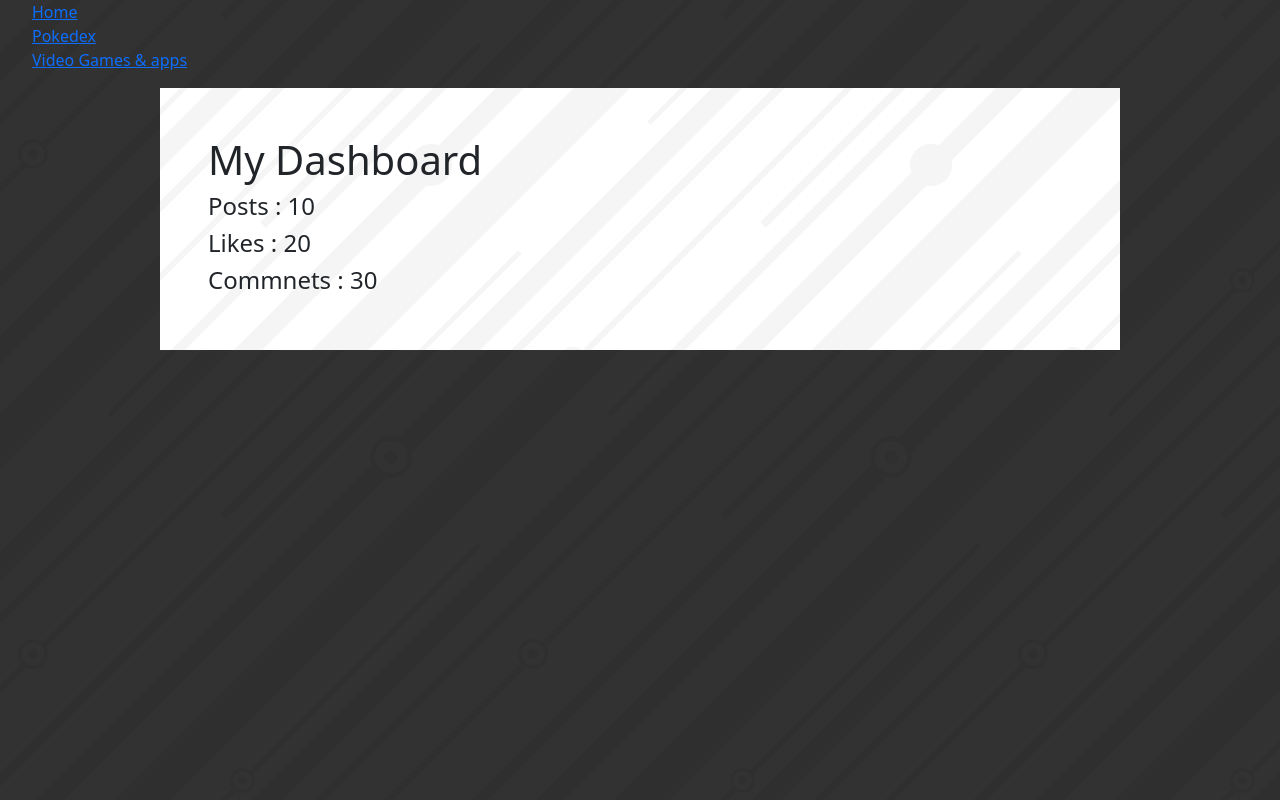
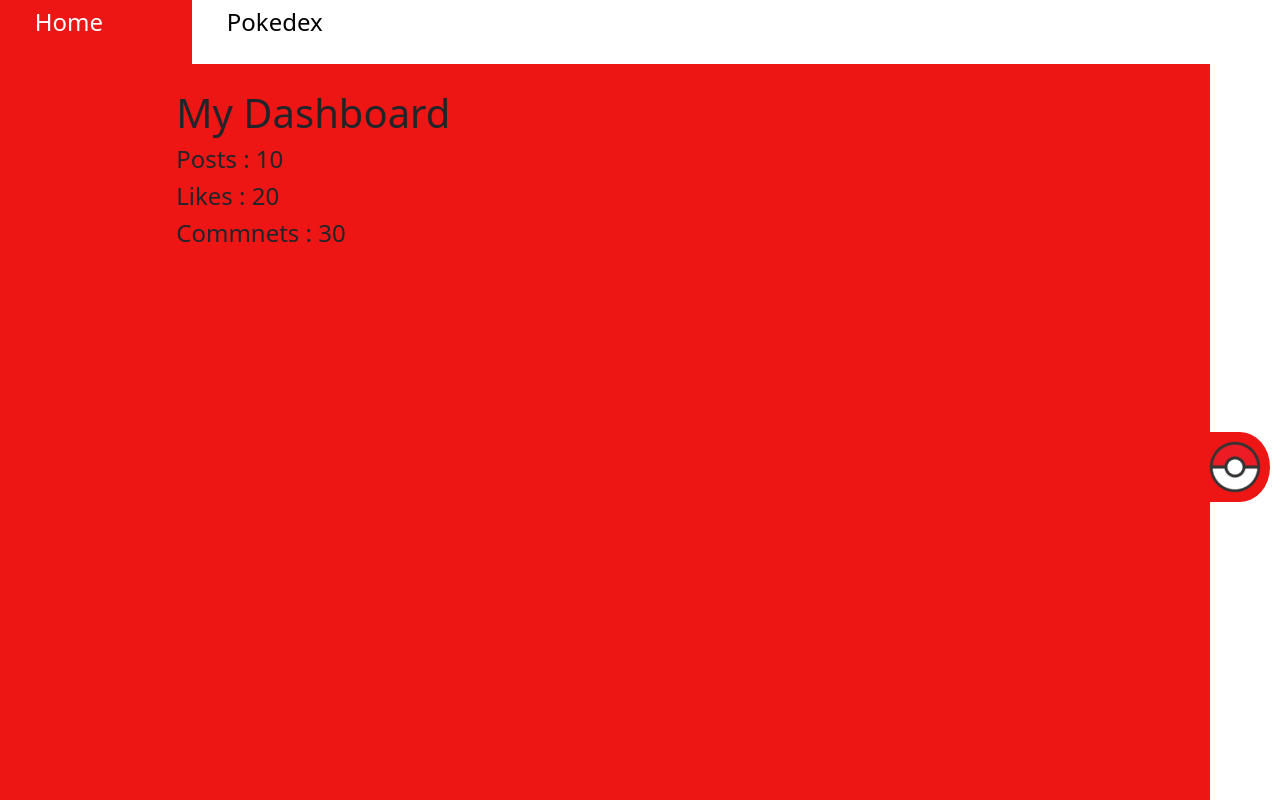
Before and after one commit to Silverdom/Pokedex-next, a Next.js app: page /dashboard in a window 1280 px wide. Built offline with nearby package versions, Linux system fonts and the light colour scheme.

Commit message:
Revamp of the application

```diff
--- a/src/pages/_app.js
+++ b/src/pages/_app.js
@@ -2,6 +2,7 @@
 import 'bootstrap/dist/css/bootstrap.css'
 import Head from "next/head";
 import Pokemainnav from './components/Pokemainnav'
+import Image from 'next/image';
 import { StrictMode } from 'react';
 
 export default function App({ Component, pageProps }) {
@@ -13,8 +14,18 @@
         <meta name="description" content="Application which displays all pokemons with details about type,species and many more" />
       </Head>
       <Pokemainnav />
-      <div className='cs-container w-75 m-auto p-5'>
-        <Component { ...pageProps } />
+      <div class="container-fluid p-0 m-0">
+        <div class="main-container">
+          <div className='cs-container'>
+            <Component { ...pageProps } />
+          </div>
+
+          <div class="poke-loader-container">
+            <div class="poke-loader">
+              <img src="/pokeball_PNG_colored.png" width="50px" height="50px" />
+            </div>
+          </div>
+        </div>
       </div>
     </StrictMode>
   )
--- a/src/pages/components/Pokemainnav.js
+++ b/src/pages/components/Pokemainnav.js
@@ -2,11 +2,10 @@
 
 const Pokemainnav = () => {
   return (
-    <nav>
-      <ul>
-        <li><Link href="/">Home</Link></li>
+    <nav className="main-nav">
+      <ul className="nav d-flex">
+        <li className="nav-active"><Link href="/">Home</Link></li>
         <li><Link href="/pokedex">Pokedex</Link></li>
-        <li><Link href="/apps">Video Games & apps</Link></li>
       </ul>
     </nav>
   );
--- a/src/pages/pokedex/index.js
+++ b/src/pages/pokedex/index.js
@@ -34,8 +34,10 @@
   } else {
     element = (
       <>
-        <PokeSearch setPokeList={setFilteredPokemonList} pokeList={pokemonList}/>
-        <PokeListLoader offset={0} limit={12} pokeListDefault={pokemonList}/>
+        <PokeSearch setPokeList={ setFilteredPokemonList } pokeList={ pokemonList } />
+        <div className="add-scroll">
+          <PokeListLoader offset={ 0 } limit={ 12 } pokeListDefault={ pokemonList } />
+        </div>
       </>
     );
   }
--- a/src/styles/globals.css
+++ b/src/styles/globals.css
@@ -15,10 +15,6 @@
     --background-start-rgb: 0, 0, 0;
     --background-end-rgb: 0, 0, 0;
   }
-}
-
-body {
-  background: #fff url(../../public/body_bg.png);
 }
 
 .type-grass {
@@ -59,6 +55,96 @@
   height: 225px;
 }
 
+@keyframes container {
+  from {
+    transform: translateX(-95vw);
+  }
+
+  to {
+    transform: translateX(0px);
+  }
+}
+
+@keyframes rotateinf {
+  from {
+    transform: rotate(0deg);
+  }
+
+  to {
+    transform: rotate(360deg);
+  }
+}
 .cs-container {
-  background: #fff url(../../public/container_bg.png);
+  overflow-y: hidden;
+  width: 75%;
+  height: 95%;
+  margin: auto;
+  padding: 25px;
 }
+.main-container {
+  background-color: #ee1515;
+  width: calc(100vw - 70px);
+  height: 92vh;
+  margin-right: 100vw;
+  animation-name: container;
+  animation-duration: 1s;
+  position: relative;
+}
+
+.poke-loader {
+  rotate: 30deg;
+  width: 50px;
+  height: 50px;
+}
+
+.poke-loading {
+  animation: rotateinf 1s linear infinite;
+}
+
+.poke-loader-container {
+  position: absolute;
+  left: 100%;
+  top: 50%;
+  padding: 10px 10px 10px 0px;
+  background-color: #ee1515;
+  border-radius: 0px 50% 50% 0px;
+}
+.main-nav {
+  height: 8vh;
+}
+.add-scroll {
+  height: 100%;
+  overflow: scroll;
+}
+.main-nav ul {
+  height: 100%;
+  color: black;
+}
+.main-nav li {
+  position: relative;
+  z-index: -1;
+  width: 15vw;
+  height: 100%;
+  padding: .24em .3em .25em;
+}
+
+li::after {
+  position: absolute;
+  background-color: #3dc7ef;
+  height: 100%;
+  width: 100%;
+  transform: skewX(-10deg);
+}
+
+.main-nav li a {
+  text-decoration: none;
+  list-style: none;
+  color: unset;
+  font-size: 1.5rem;
+  margin-left: 30px;
+  max-width: max-content;
+}
+.nav-active {
+  background-color: #ee1515;
+  color: white;
+}
```
Also changed, not shown: public/pokeball_PNG_colored.png (added).
